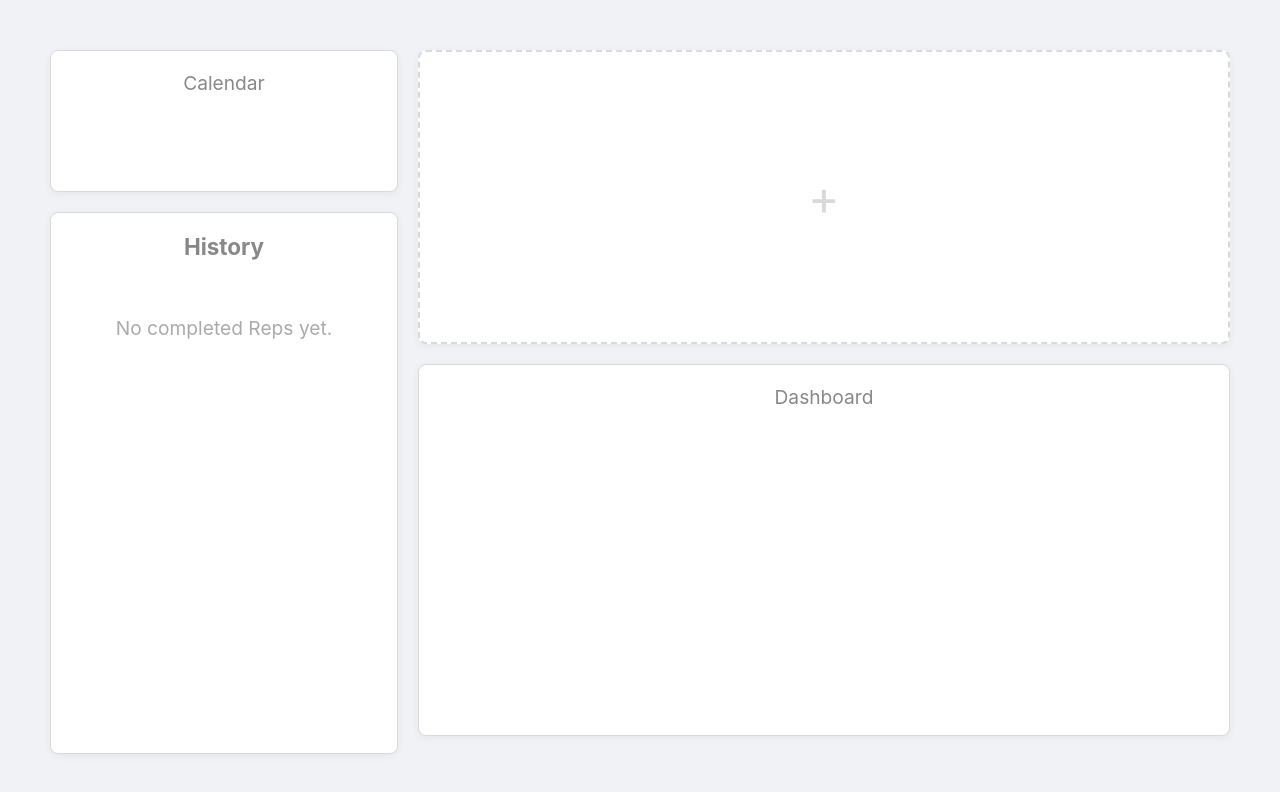
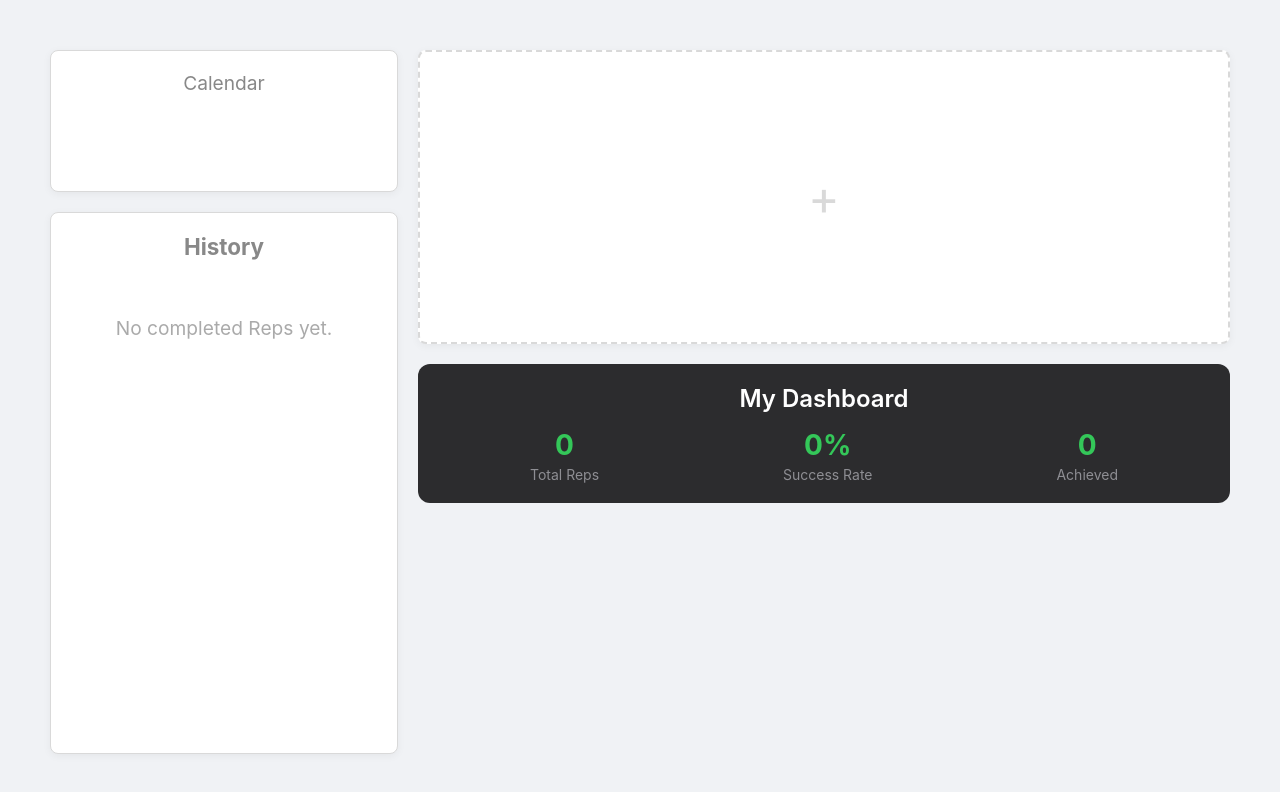
Before and after one commit to WannaKnowWhatIDontKnow/Rep-web, a React (Create React App) app: page / in a window 1280 px wide. Shown: the top 792 px of the page. Built offline with nearby package versions, Linux system fonts and the light colour scheme.

Commit message:
feat: dashboard

```diff
--- a/src/App.js
+++ b/src/App.js
@@ -4,6 +4,7 @@ import CurrentRep from './components/CurrentRep';
 import RepList from './components/RepList';
 import CreateRepModal from './components/CreateRepModal';
 import RetrospectiveModal from './components/RetrospectiveModal';
+import Dashboard from './components/Dashboard';
 
 // App component (the overall structure of our website) is defined here.
 function App() {
@@ -164,7 +165,7 @@ function App() {
             onEdit={handleOpenEditModal}
           />
           {/* Dashboard area (placeholder for now) */}
-          <div className="dashboard-placeholder">Dashboard</div>
+          <Dashboard reps={repList} />
         </div>
       </div>
 
--- /dev/null
+++ b/src/components/Dashboard.css
@@ -0,0 +1,39 @@
+.dashboard {
+  background-color: #2c2c2e;
+  padding: 20px;
+  border-radius: 12px;
+  margin-bottom: 20px;
+  color: #f2f2f7;
+}
+
+.dashboard-title {
+  margin: 0 0 15px 0;
+  font-size: 24px;
+  font-weight: 600;
+  text-align: center;
+  color: #ffffff;
+}
+
+.stats-container {
+  display: flex;
+  justify-content: space-around;
+  align-items: center;
+}
+
+.stat-item {
+  display: flex;
+  flex-direction: column;
+  align-items: center;
+}
+
+.stat-value {
+  font-size: 28px;
+  font-weight: 700;
+  color: #34c759; /* 성공을 의미하는 밝은 녹색 */
+}
+
+.stat-label {
+  font-size: 14px;
+  color: #8e8e93; /* 조금 더 연한 회색 */
+  margin-top: 4px;
+}
--- /dev/null
+++ b/src/components/Dashboard.js
@@ -0,0 +1,36 @@
+import React from 'react';
+import './Dashboard.css';
+
+function Dashboard({ reps }) {
+  // 운동 기록(reps) 데이터를 바탕으로 통계를 계산하는 부분입니다.
+  const totalReps = reps.length;
+  const achievedReps = reps.filter(rep => rep.status === 'Achieved').length;
+  const failedReps = reps.filter(rep => rep.status === 'Failed').length;
+
+  // 0으로 나누는 실수를 방지하기 위한 코드입니다.
+  const totalCompleted = achievedReps + failedReps;
+  const successRate = totalCompleted > 0 ? Math.round((achievedReps / totalCompleted) * 100) : 0;
+
+  // 계산된 통계를 화면에 보여주는 부분입니다.
+  return (
+    <div className="dashboard">
+      <h2 className="dashboard-title">My Dashboard</h2>
+      <div className="stats-container">
+        <div className="stat-item">
+          <span className="stat-value">{totalReps}</span>
+          <span className="stat-label">Total Reps</span>
+        </div>
+        <div className="stat-item">
+          <span className="stat-value">{successRate}%</span>
+          <span className="stat-label">Success Rate</span>
+        </div>
+        <div className="stat-item">
+          <span className="stat-value">{achievedReps}</span>
+          <span className="stat-label">Achieved</span>
+        </div>
+      </div>
+    </div>
+  );
+}
+
+export default Dashboard;
```
